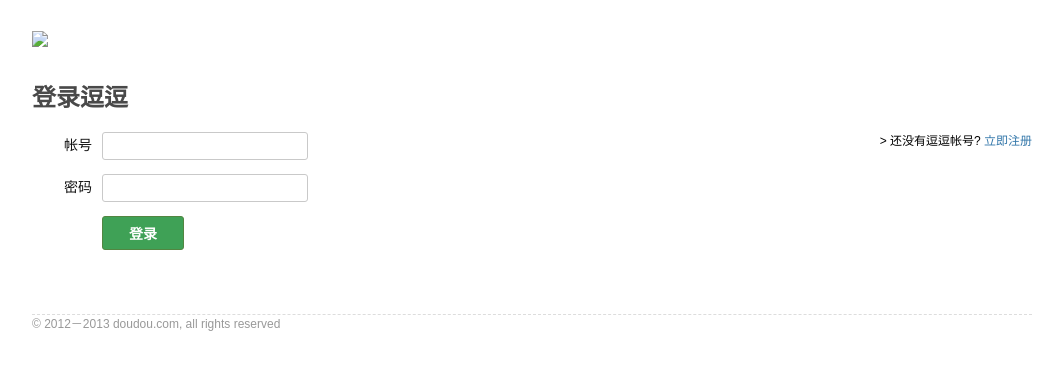
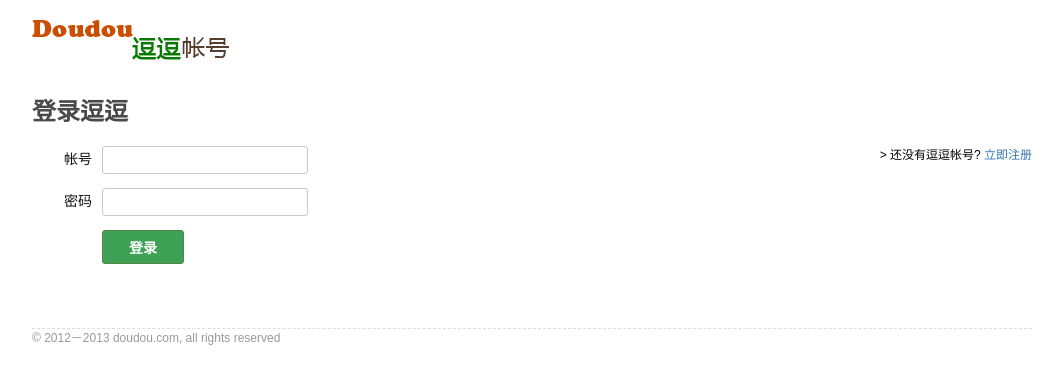
Before and after one commit to sfoolish/doudou, a plain HTML site: page templates/login.html in a window 1280 px wide. Shown: the whole page, without its empty margins (108-1171 px from the left). Drawn offline with Linux system fonts and the light colour scheme.

Commit message:
图片路径有误；

```diff
--- a/templates/login.html
+++ b/templates/login.html
@@ -6,7 +6,7 @@
 		<link type="text/css" rel="stylesheet" href="/static/css/reg-log/register.css">
 	</head>
 	<body>
-		<header><img src="images/logo.gif"></header>
+		<header><img src="/static/images/logo.gif"></header>
 		<div class="content">
 			<h1>登录逗逗</h1>
 			<div class="form form-login">
```
